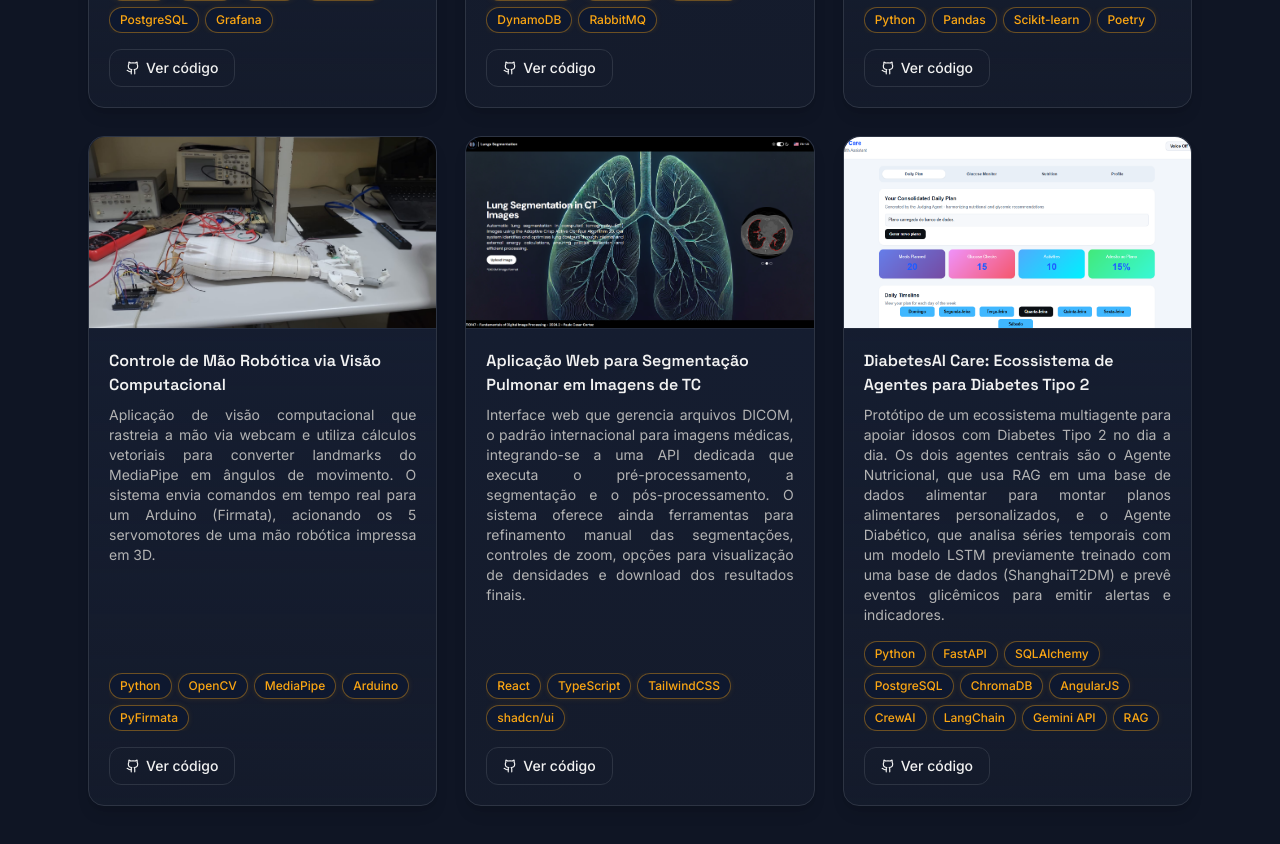
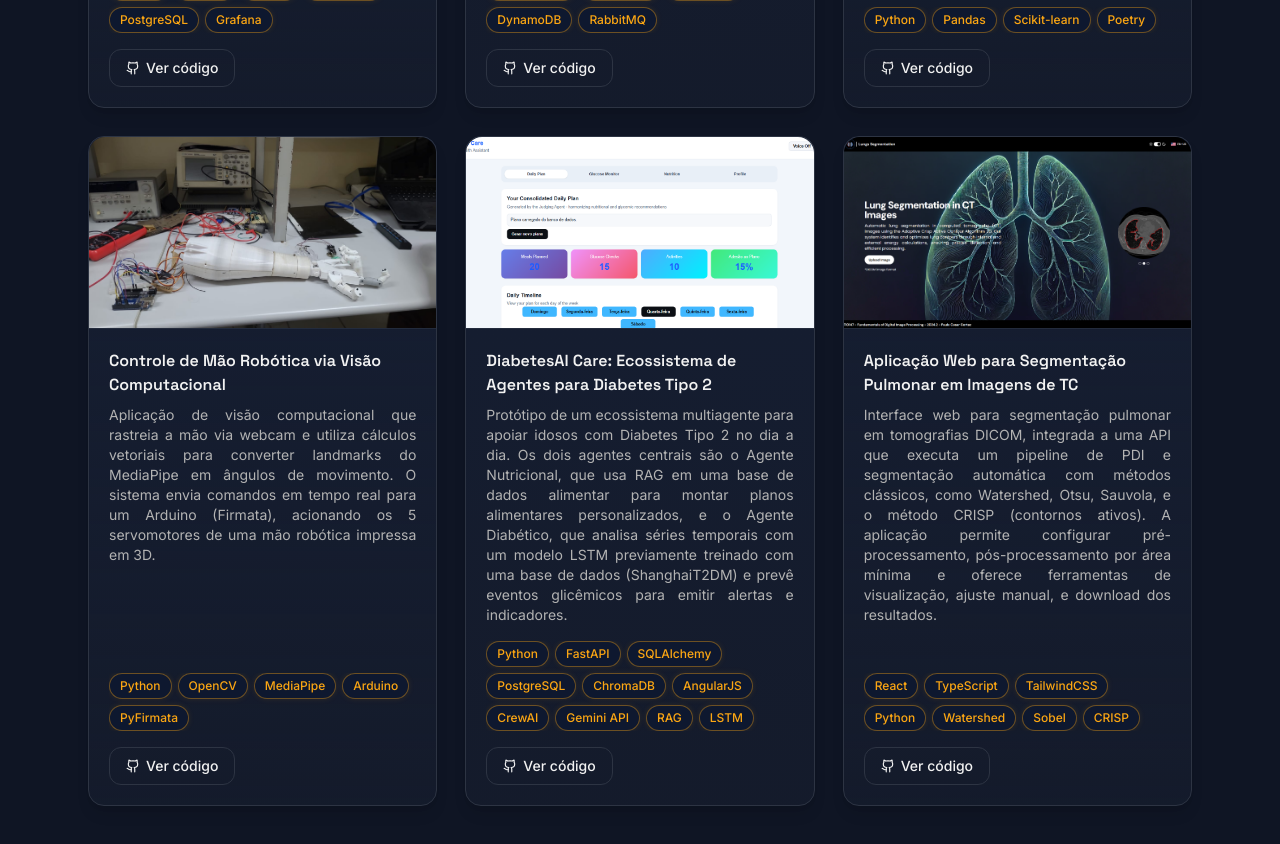
Before and after one commit to IgorPrGv/PortfolioIPG, a React (Vite) app in the folder portfolio-ipg/: page / in a window 1280 px wide. Shown: the part 2120-2964 px from the top of the page. Built offline with nearby package versions, Linux system fonts and the light colour scheme; the HTML template or start-up script is replaced by a standard one.

Commit message:
Projects: Atualizando resumes e about do projeto de PDI.

```diff
--- a/portfolio-ipg/src/contents/projects.content.ts
+++ b/portfolio-ipg/src/contents/projects.content.ts
@@ -74,19 +74,6 @@ export const projectsContent = {
     },
     {
       title: {
-        pt: "Aplicação Web para Segmentação Pulmonar em Imagens de TC",
-        en: "Web Application for Lung Segmentation in CT Images",
-      },
-      description: {
-        pt: "Interface web que gerencia arquivos DICOM, o padrão internacional para imagens médicas, integrando-se a uma API dedicada que executa o pré-processamento, a segmentação e o pós-processamento. O sistema oferece ainda ferramentas para refinamento manual das segmentações, controles de zoom, opções para visualização de densidades e download dos resultados finais.",
-        en: "Web interface that manages DICOM files, the international standard for medical imaging, integrating with a dedicated API that performs pre-processing, segmentation, and post-processing. The system also features tools for manual segmentation refinement, zoom controls, options for density visualization and final result download.",
-      },
-      imageUrl: pdiImg,
-      techs: ["React", "TypeScript", "TailwindCSS", "shadcn/ui"],
-      codeUrl: "https://github.com/ProjetoFinalPDI/frontend",
-    },
-    {
-      title: {
         pt: "DiabetesAI Care: Ecossistema de Agentes para Diabetes Tipo 2",
         en: "DiabetesAI Care: Agent Ecosystem for Type 2 Diabetes",
       },
@@ -103,7 +90,6 @@ export const projectsContent = {
         "ChromaDB",
         "AngularJS",
         "CrewAI",
-        "LangChain",
         "Gemini API",
         "RAG",
         "LSTM",
@@ -111,6 +97,20 @@ export const projectsContent = {
       ],
       codeUrl: "https://github.com/IgorPrGv/DiabetesAI",
     },
+
+    {
+      title: {
+        pt: "Aplicação Web para Segmentação Pulmonar em Imagens de TC",
+        en: "Web Application for Lung Segmentation in CT Images",
+      },
+      description: {
+        pt: "Interface web para segmentação pulmonar em tomografias DICOM, integrada a uma API que executa um pipeline de PDI e segmentação automática com métodos clássicos, como Watershed, Otsu, Sauvola, e o método CRISP (contornos ativos). A aplicação permite configurar pré-processamento, pós-processamento por área mínima e oferece ferramentas de visualização, ajuste manual, e download dos resultados.",
+        en: "Web interface for lung segmentation in DICOM CT scans, integrated with an API that runs a digital image processing pipeline and automatic segmentation using classical methods such as Watershed, Otsu, and Sauvola, as well as the CRISP method (active contours). The application allows configuring pre-processing, minimum-area post-processing, and provides visualization tools, manual refinement, and downloading the results.",
+      },
+      imageUrl: pdiImg,
+      techs: ["React", "TypeScript", "TailwindCSS", "Python", "Watershed", "Sobel", "CRISP"],
+      codeUrl: "https://github.com/ProjetoFinalPDI/frontend",
+    }
   ] satisfies ProjectContent[],
 
   maxVisibleTags: 10,
```
Also changed, not shown: 2 other files (tests, documents, lock files or other folders).
